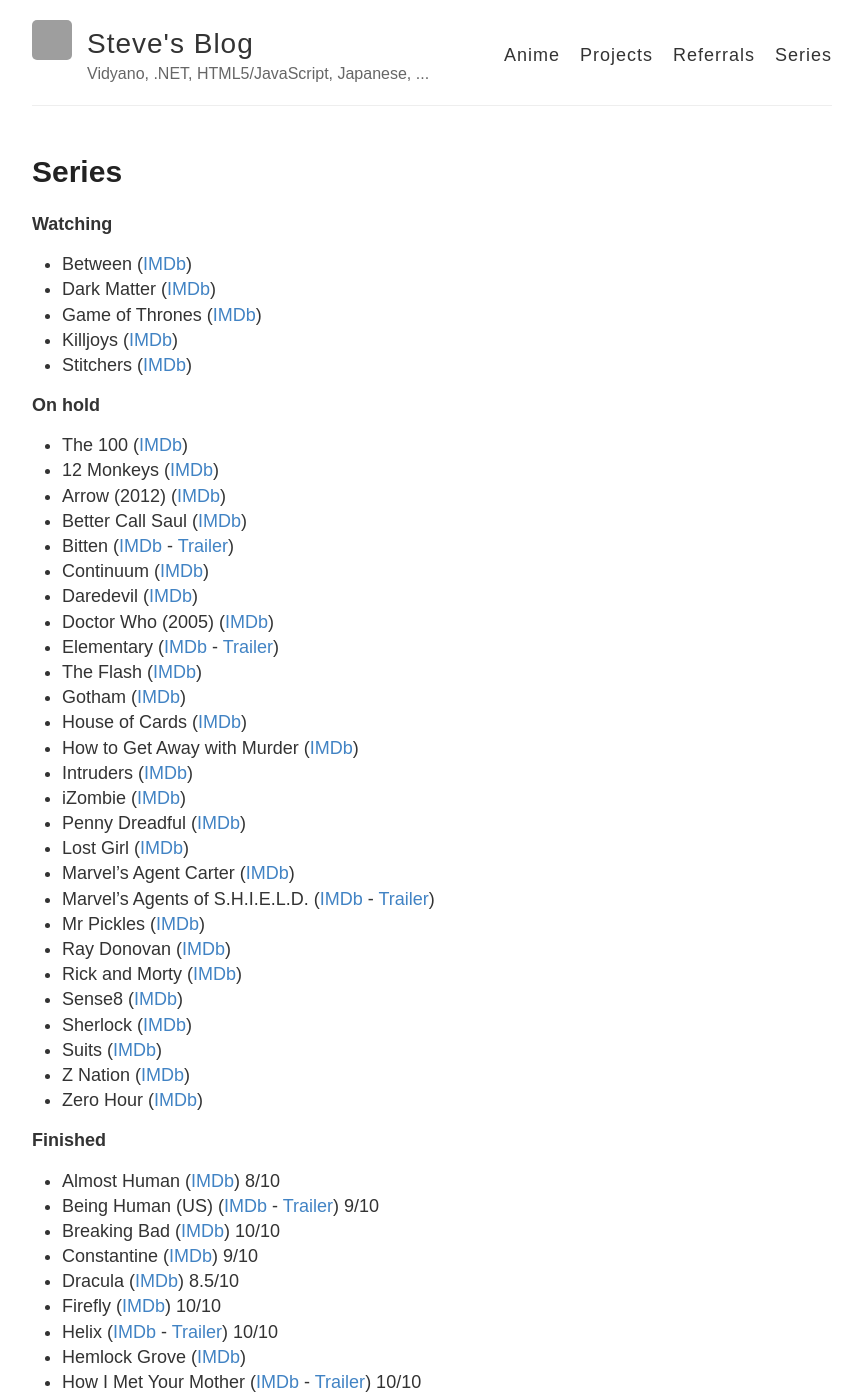
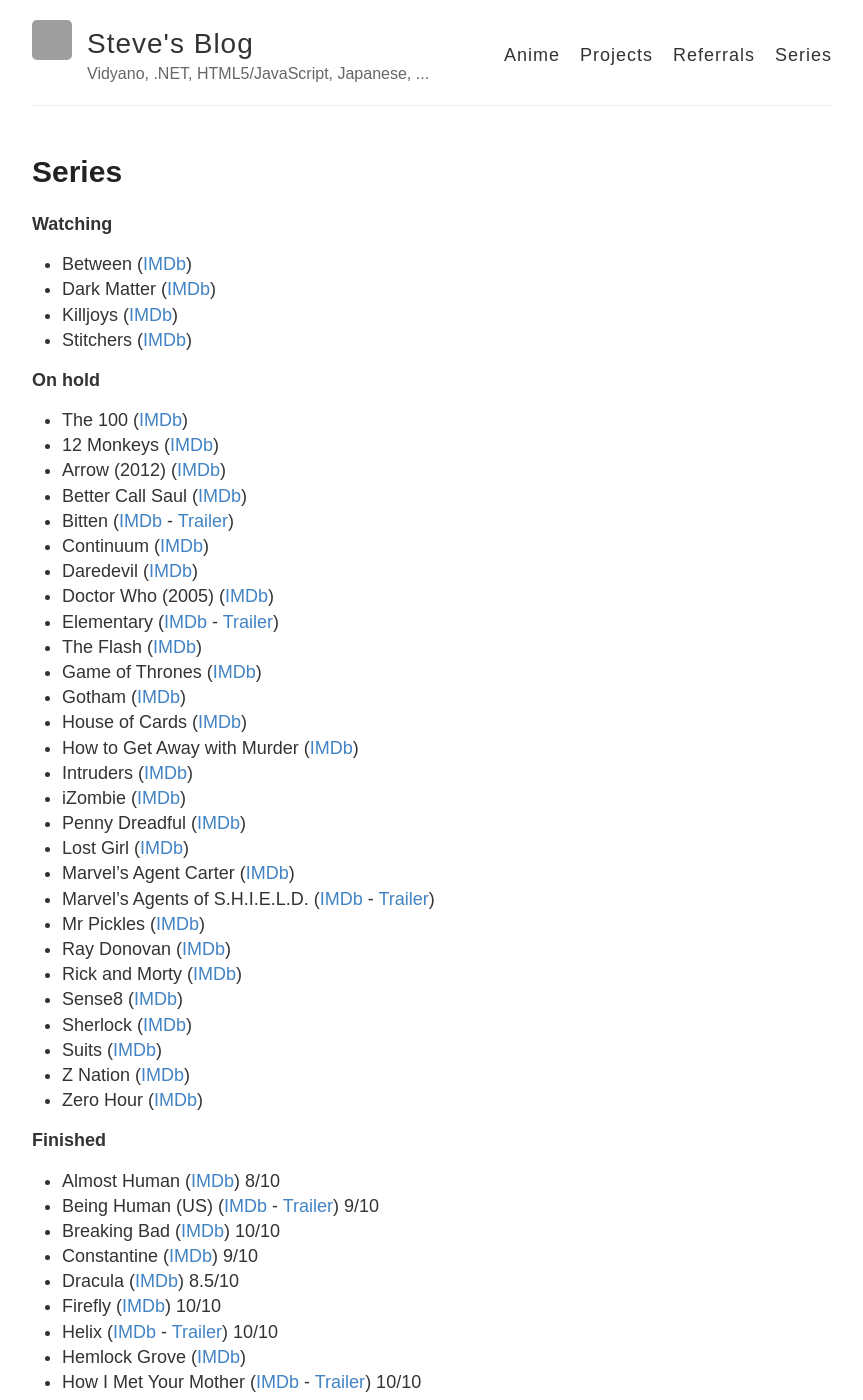
Before and after one commit to stevehansen/stevehansen.github.io, a Jekyll site: the page built from series.md, in a window 1280 px wide and 1400 px high. Shown: the whole window, without its empty margins (208-1071 px from the left). Built offline with Jekyll 4.4.1, drawn with Linux system fonts in a browser that asks for light colours; comment, search, counter and statistics services are not loaded; part of the change alters nothing that is shown; grey boxes are pictures that could not be loaded.

```diff
--- a/series.md
+++ b/series.md
@@ -10,7 +10,6 @@ comments: true
 
 * Between ([IMDb](http://www.imdb.com/title/tt4132692))
 * Dark Matter ([IMDb](http://www.imdb.com/title/tt4159076))
-* Game of Thrones ([IMDb](http://www.imdb.com/title/tt0944947/))
 * Killjoys ([IMDb](http://www.imdb.com/title/tt3952222/))
 * Stitchers ([IMDb](http://www.imdb.com/title/tt3868848))
 
@@ -27,6 +26,7 @@ comments: true
 * Doctor Who (2005) ([IMDb](http://www.imdb.com/title/tt0436992/))
 * Elementary ([IMDb](http://www.imdb.com/title/tt2191671/) - <a href="http://www.youtube.com/watch?v=6YvuZ4Msh50" target="_blank">Trailer</a>)
 * The Flash ([IMDb](http://www.imdb.com/title/tt3107288/))
+* Game of Thrones ([IMDb](http://www.imdb.com/title/tt0944947/))
 * Gotham ([IMDb](http://www.imdb.com/title/tt3749900/))
 * House of Cards ([IMDb](http://www.imdb.com/title/tt1856010/))
 * How to Get Away with Murder ([IMDb](http://www.imdb.com/title/tt3205802/))
@@ -58,7 +58,7 @@ comments: true
 * Hemlock Grove ([IMDb](http://www.imdb.com/title/tt2309295/))
 * How I Met Your Mother ([IMDb](http://www.imdb.com/title/tt0460649/) - <a href="http://www.youtube.com/watch?v=aJtVL2_fA5w" target="_blank">Trailer</a>) 10/10
 * The Legend of Korra ([IMDb](http://www.imdb.com/title/tt1695360/)) 9/10
-* Leverage ([IMDb](http://www.imdb.com/title/tt1103987)) 8.5/10
+* Leverage ([IMDb](http://www.imdb.com/title/tt1103987)) 9/10
 * Psych ([IMDb](http://www.imdb.com/title/tt0491738/) - <a href="http://www.youtube.com/watch?v=krWONONSN78" target="_blank">Trailer</a>) 10/10
 * The Tomorrow People ([IMDb](http://www.imdb.com/title/tt2660734/)) 8/10
 * The Walking Dead ([IMDb](http://www.imdb.com/title/tt1520211/)) 8/10
```
